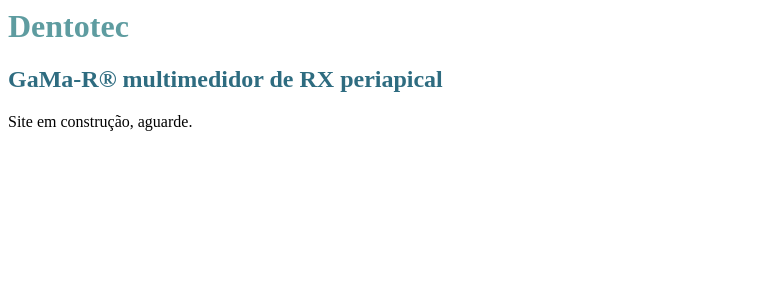
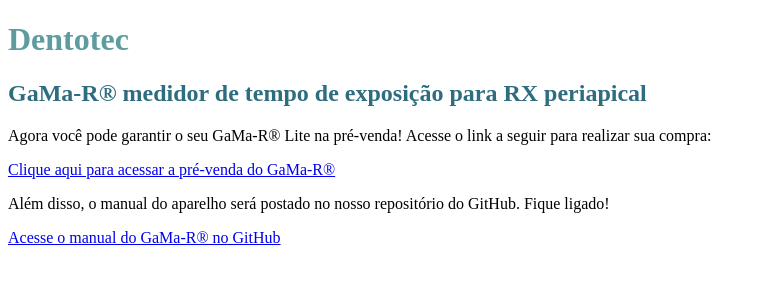
Before and after one commit to morrocoyo08/Dentotec, a plain HTML site: page index.html in a window 1280 px wide. Shown: the whole page, without its empty margins (0-761 px from the left). Drawn offline with Linux system fonts and the light colour scheme.

Commit message:
Update index.html
adicionado link de pre venda e manual

```diff
--- a/index.html
+++ b/index.html
@@ -1,6 +1,31 @@
 
-<h1 style="color: #5e9ca0;">Dentotec</h1>
-<h2 style="color: #2e6c80;">GaMa-R® multimedidor de RX periapical&nbsp;</h2>
-<p>Site em constru&ccedil;&atilde;o, aguarde.</p>
-<p>&nbsp;</p>
-<p>&nbsp;</p>
+<!DOCTYPE html>
+<html lang="pt-BR">
+<head>
+    <meta charset="UTF-8">
+    <meta name="viewport" content="width=device-width, initial-scale=1.0">
+    <title>Dentotec - GaMa-R®</title>
+
+    <!-- Link para o favicon -->
+    <link rel="icon" type="image/png" href="/favicon-96x96.png" sizes="96x96" />
+<link rel="icon" type="image/svg+xml" href="/favicon.svg" />
+<link rel="shortcut icon" href="/favicon.ico" />
+<link rel="apple-touch-icon" sizes="180x180" href="/apple-touch-icon.png" />
+<link rel="manifest" href="/site.webmanifest" />
+
+    <!-- Outras meta tags e links -->
+    <meta name="description" content="GaMa-R® medidor de tempo de exposição para RX periapical - Dentotec">
+
+    <!-- O restante do seu código head -->
+</head>
+<body>
+
+    <h1 style="color: #5e9ca0;">Dentotec</h1>
+    <h2 style="color: #2e6c80;">GaMa-R® medidor de tempo de exposição para RX periapical</h2>
+    <p>Agora você pode garantir o seu GaMa-R® Lite na pré-venda! Acesse o link a seguir para realizar sua compra:</p>
+    <p><a href="https://encurtador.com.br/ETWB2" target="_blank">Clique aqui para acessar a pré-venda do GaMa-R®</a></p>
+    <p>Além disso, o manual do aparelho será postado no nosso repositório do GitHub. Fique ligado!</p>
+    <p><a href="https://github.com/seu-repositorio" target="_blank">Acesse o manual do GaMa-R® no GitHub</a></p>
+
+</body>
+</html>
```
